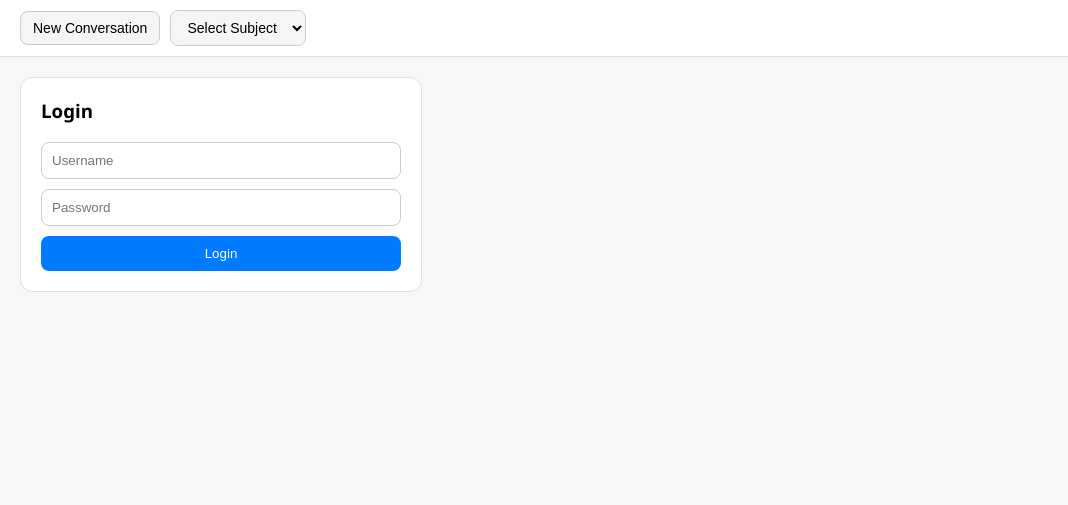
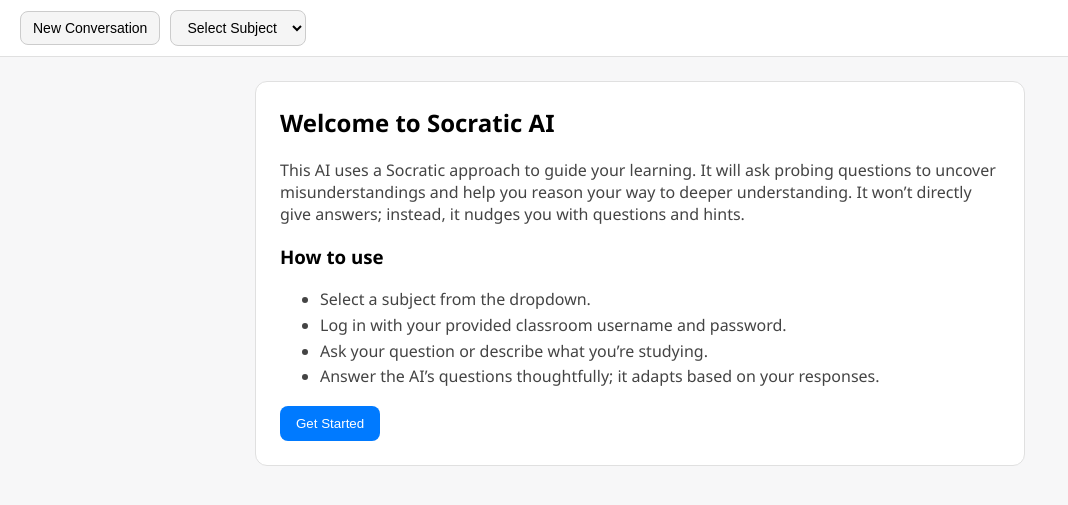
Before and after one commit to windstorm12/socratic-study-helper, a Flask app: page / in a window 1280 px wide. Shown: the part 58-563 px from the top of the page, without its empty margins (0-1068 px from the left). Run offline with Flask 3, Linux system fonts and the light colour scheme.

Commit message:
Added how to use and contact info

```diff
--- a/Google_gemini.py
+++ b/Google_gemini.py
@@ -132,7 +132,11 @@ def login_required(func):
 # Routes
 @app.route('/')
 def index():
-    return render_template('index.html')
+    return render_template(
+        'index.html',
+        contact_text=os.environ.get('CONTACT_TEXT', 'Contact'),
+        contact_url=os.environ.get('CONTACT_URL', '')
+    )
 
 @app.route('/health', methods=['GET'])
 def health():
--- a/templates/index.html
+++ b/templates/index.html
@@ -120,8 +120,24 @@
       <option value="Chemistry">Chemistry</option>
     </select>
     <div style="margin-left:auto; display:flex; gap:8px; align-items:center;">
+      <a id="contactLink" href="#" target="_blank" style="font-size:13px; color:#007aff; text-decoration:none; display:none;"></a>
       <span id="userBadge" style="display:none; font-size:13px; color:#666;"></span>
       <button id="logoutBtn" style="display:none;" onclick="logout()">Logout</button>
+    </div>
+  </div>
+
+  <div id="introContainer" style="padding:24px; display:block;">
+    <div style="max-width:720px; margin:0 auto; background:#fff; padding:24px; border:1px solid #e0e0e0; border-radius:12px;">
+      <h2 style="margin-top:0;">Welcome to Socratic AI</h2>
+      <p style="color:#444;">This AI uses a Socratic approach to guide your learning. It will ask probing questions to uncover misunderstandings and help you reason your way to deeper understanding. It won’t directly give answers; instead, it nudges you with questions and hints.</p>
+      <h3>How to use</h3>
+      <ul style="color:#444; line-height:1.6;">
+        <li>Select a subject from the dropdown.</li>
+        <li>Log in with your provided classroom username and password.</li>
+        <li>Ask your question or describe what you’re studying.</li>
+        <li>Answer the AI’s questions thoughtfully; it adapts based on your responses.</li>
+      </ul>
+      <button onclick="proceedToLogin()" style="padding:10px 16px; border:none; background:#007aff; color:#fff; border-radius:8px; cursor:pointer;">Get Started</button>
     </div>
   </div>
 
@@ -150,9 +166,29 @@
 
     const chatContainer = document.getElementById('chatContainer');
     const authContainer = document.getElementById('authContainer');
+    const introContainer = document.getElementById('introContainer');
     const loginError = document.getElementById('loginError');
     const userBadge = document.getElementById('userBadge');
     const logoutBtn = document.getElementById('logoutBtn');
+    const contactLink = document.getElementById('contactLink');
+
+    // Contact link content comes from server-side templating
+    const CONTACT_TEXT = "{{ contact_text|default('Contact') }}";
+    const CONTACT_URL = "{{ contact_url|default('') }}";
+    if (CONTACT_URL) {
+      contactLink.textContent = CONTACT_TEXT || 'Contact';
+      contactLink.href = CONTACT_URL;
+      contactLink.style.display = 'inline';
+    }
+
+    // Initial visibility: show intro, hide auth/chat until proceed
+    authContainer.style.display = 'none';
+    chatContainer.style.display = 'none';
+
+    function proceedToLogin() {
+      introContainer.style.display = 'none';
+      authContainer.style.display = 'block';
+    }
     async function login() {
       loginError.style.display = 'none';
       const username = document.getElementById('username').value.trim();
@@ -165,6 +201,7 @@
       });
       const data = await resp.json();
       if (data.ok) {
+        introContainer.style.display = 'none';
         authContainer.style.display = 'none';
         chatContainer.style.display = 'flex';
         userBadge.textContent = `Signed in as ${data.username}`;
@@ -191,6 +228,7 @@
         const resp = await fetch(`${BACKEND_URL}/me`, { credentials: 'include' });
         const data = await resp.json();
         if (data.authenticated) {
+          introContainer.style.display = 'none';
           authContainer.style.display = 'none';
           chatContainer.style.display = 'flex';
           userBadge.textContent = `Signed in as ${data.username}`;
--- a/wsgi.py
+++ b/wsgi.py
@@ -112,7 +112,11 @@ def login_required(func):
 # Routes
 @app.route('/')
 def index():
-    return render_template('index.html')
+    return render_template(
+        'index.html',
+        contact_text=os.environ.get('CONTACT_TEXT', 'Contact'),
+        contact_url=os.environ.get('CONTACT_URL', '')
+    )
 
 @app.route('/health', methods=['GET'])
 def health():
```
